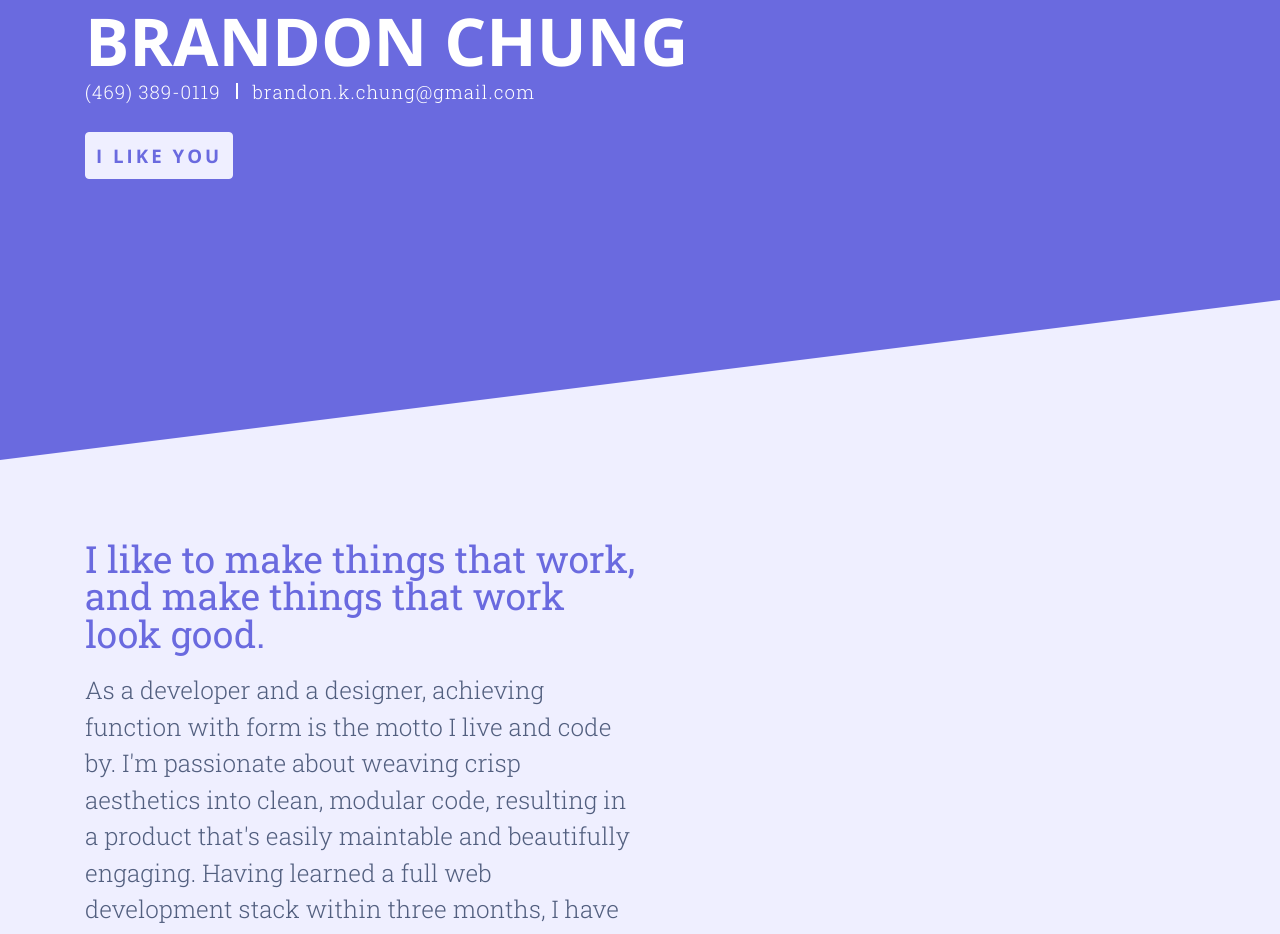
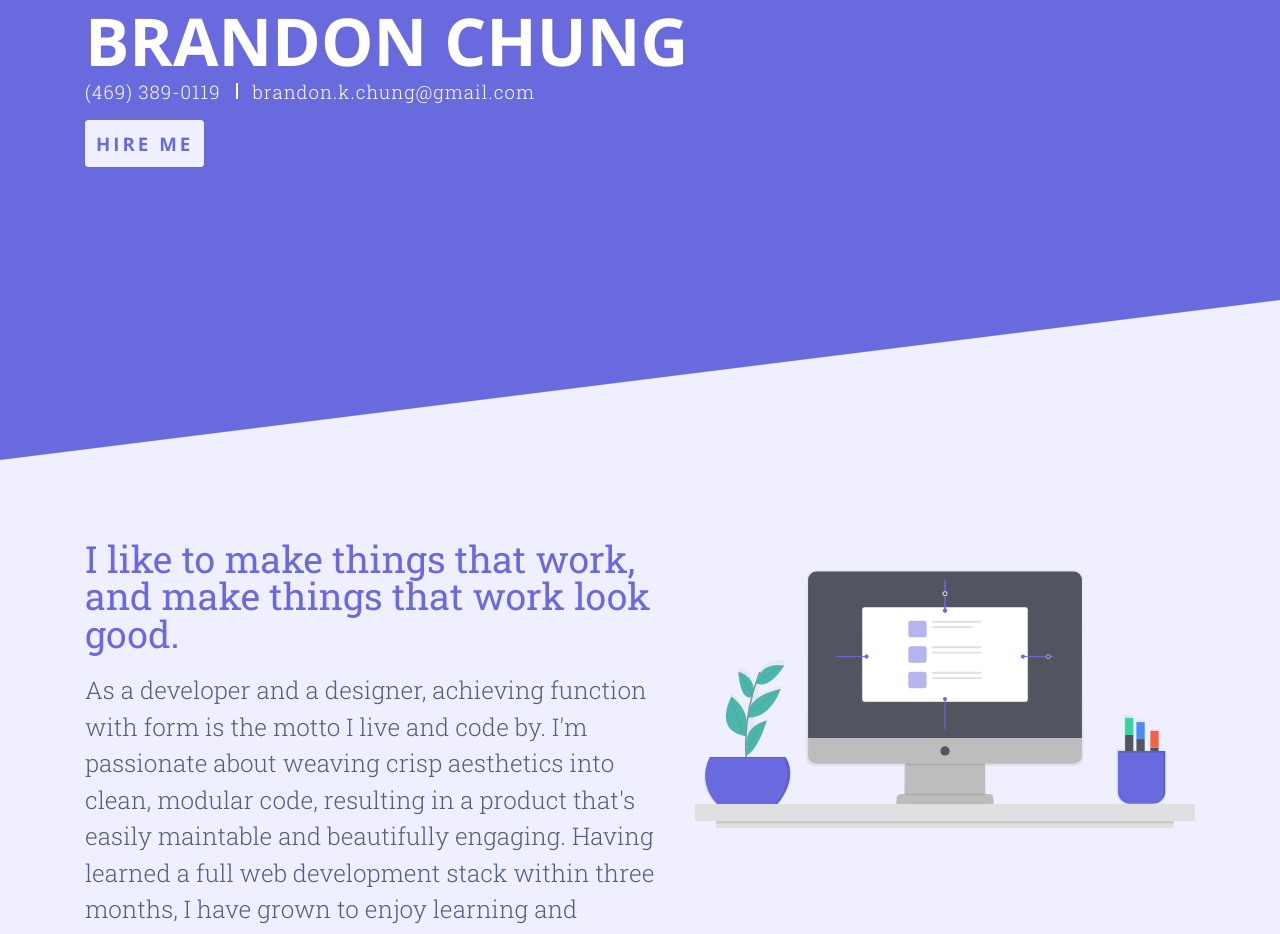
Before and after one commit to bkchu/bkchu-portfolio-pre-gatsby-conversion, a React (Create React App) app: page / in a window 1280 px wide. Shown: the part 140-1074 px from the top of the page. Built offline with nearby package versions, Linux system fonts and the light colour scheme.

Commit message:
added svg

```diff
--- a/src/App.css
+++ b/src/App.css
@@ -204,8 +204,8 @@ body {
         color: white;
         font-family: "Open Sans", -apple-system, BlinkMacSystemFont, "Segoe UI", Roboto, Oxygen, Ubuntu, Cantarell, "Open Sans", "Helvetica Neue", sans-serif;
         text-transform: uppercase;
-        font-size: 0.85em;
-        font-weight: 400;
+        font-size: 0.75em;
+        font-weight: 800;
         letter-spacing: 3px; }
   .Navbar__name {
     font-size: 3em;
@@ -218,7 +218,8 @@ body {
     flex-direction: column;
     background: #6a6adf;
     color: white;
-    font-size: 0.85em; }
+    font-size: 0.85em;
+    margin-bottom: 20px; }
     @media (min-width: 37.5em) {
       .Navbar__contact {
         flex-direction: row; } }
@@ -247,7 +248,6 @@ body {
     background: #efefff;
     border-radius: 4px;
     padding: 10px;
-    margin-top: 20px;
     font-size: 0.85em;
     font-family: "Open Sans", -apple-system, BlinkMacSystemFont, "Segoe UI", Roboto, Oxygen, Ubuntu, Cantarell, "Open Sans", "Helvetica Neue", sans-serif;
     font-weight: 800;
@@ -261,20 +261,29 @@ body {
   color: black;
   display: flex;
   justify-content: flex-end; }
-  .Content1 .container .header {
+  .Content1 .container .body {
+    display: flex;
+    flex-direction: row;
+    flex-wrap: wrap;
+    align-items: flex-start; }
+    .Content1 .container .body .Content1__content .header {
       margin-bottom: 20px;
-    width: 100%;
       font-size: 2em;
       color: #6a6adf; }
-    @media (min-width: 50em) {
-      .Content1 .container .header {
-        width: 50%; } }
-  .Content1 .container .subheader {
+    .Content1 .container .body .Content1__content .subheader {
       font-size: 1.3em;
       line-height: 1.5em;
-    width: 100%;
       color: #525f7f;
       font-weight: 300; }
-    @media (min-width: 50em) {
-      .Content1 .container .subheader {
-        width: 50%; } }
+    @media (min-width: 64em) {
+      .Content1 .container .body .Content1__content {
+        flex: 1; } }
+    .Content1 .container .body .svg {
+      width: 100%;
+      max-width: 300px;
+      margin: 30px auto 0; }
+      @media (min-width: 64em) {
+        .Content1 .container .body .svg {
+          flex: 3;
+          max-width: 500px;
+          margin-left: 40px; } }
--- a/src/components/Content1/Content1.js
+++ b/src/components/Content1/Content1.js
@@ -1,22 +1,28 @@
 import React, { Component } from 'react';
+import svg1 from '../../assets/svg1.svg';
 
 class Content1 extends Component {
   render() {
     return (
       <div className="Content1">
         <div className="container">
+          <div className="body">
+            <div className="Content1__content">
               <h1 className="header">
                 I like to make things that work, and make things that work look
                 good.
               </h1>
               <p className="subheader">
-            As a developer and a designer, achieving function with form is the
-            motto I live and code by. I'm passionate about weaving crisp
-            aesthetics into clean, modular code, resulting in a product that's
-            easily maintable and beautifully engaging. Having learned a full web
-            development stack within three months, I have grown to enjoy
-            learning and building new things everyday.
+                As a developer and a designer, achieving function with form is
+                the motto I live and code by. I'm passionate about weaving crisp
+                aesthetics into clean, modular code, resulting in a product
+                that's easily maintable and beautifully engaging. Having learned
+                a full web development stack within three months, I have grown
+                to enjoy learning and building new things everyday.
               </p>
+            </div>
+            <img src={svg1} className="svg" alt="productive image" />
+          </div>
         </div>
       </div>
     );
--- a/src/components/Navbar/Navbar.js
+++ b/src/components/Navbar/Navbar.js
@@ -36,7 +36,12 @@ class Navbar extends Component {
               <h5>brandon.k.chung@gmail.com</h5>
             </a>
           </div>
-          <button className="Navbar__cta">I LIKE YOU</button>
+          <a
+            href="mailto:brandon.k.chung@gmail.com"
+            className="Navbar__cta link"
+          >
+            HIRE ME
+          </a>
         </div>
       </div>
     );
--- a/src/sass/__Content1.scss
+++ b/src/sass/__Content1.scss
@@ -6,24 +6,37 @@
   display: flex;
   justify-content: flex-end;
   .container {
+    .body {
+      display: flex;
+      flex-direction: row;
+      flex-wrap: wrap;
+      align-items: flex-start;
+      .Content1__content {
         .header {
           margin-bottom: 20px;
-      width: 100%;
-      @include breakpoint(tablet) {
-        width: 50%;
-      }
           font-size: $header;
           color: $highlight-color;
         }
         .subheader {
           font-size: $subheader;
           line-height: 1.5em;
-      width: 100%;
-      @include breakpoint(tablet) {
-        width: 50%;
-      }
           color: $body-color;
           font-weight: 300;
         }
+        @include breakpoint(laptop) {
+          flex: 1;
         }
       }
+      .svg {
+        width: 100%;
+        max-width: 300px;
+        margin: 30px auto 0;
+        @include breakpoint(laptop) {
+          flex: 3;
+          max-width: 500px;
+          margin-left: 40px;
+        }
+      }
+    }
+  }
+}
--- a/src/sass/__Navbar.scss
+++ b/src/sass/__Navbar.scss
@@ -32,8 +32,8 @@
         color: white;
         font-family: $header-font-stack;
         text-transform: uppercase;
-        font-size: $content;
-        font-weight: 400;
+        font-size: 0.75em;
+        font-weight: 800;
         letter-spacing: 3px;
       }
     }
@@ -56,6 +56,7 @@
     background: $highlight_color;
     color: white;
     font-size: $content;
+    margin-bottom: 20px;
 
     .divider {
       width: 2px;
@@ -89,7 +90,6 @@
     background: $background-color;
     border-radius: 4px;
     padding: 10px;
-    margin-top: 20px;
     font-size: $content;
     font-family: $header-font-stack;
     font-weight: 800;
```
Also changed, not shown: src/assets/svg1.svg (added). Lines whose indentation alone changed are shown as unchanged.
